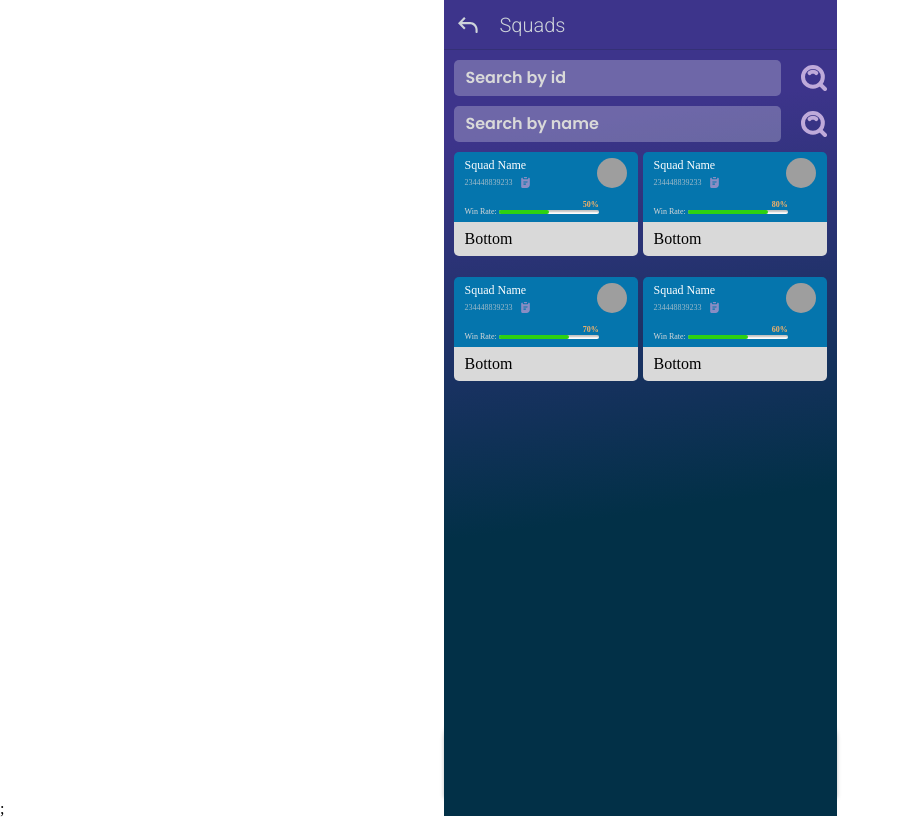
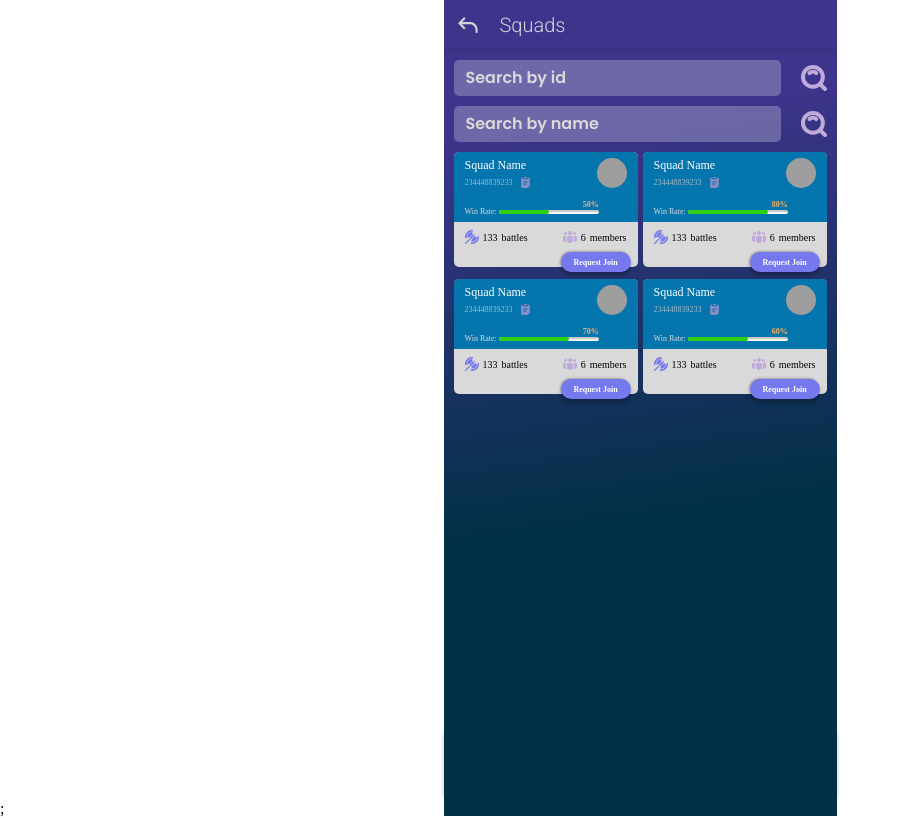
Before and after one commit to ZinMyoHtet1/ByOne-Frontend, a React (Vite) app: page /squads in a window 1280 px wide. Shown: the whole page, without its empty margins (0-902 px from the left). Built offline with nearby package versions, Linux system fonts and the light colour scheme; grey boxes are pictures that could not be loaded.

Commit message:
updated search squad card

```diff
--- a/src/components/SearchSquadCard/SearchSquadCard.jsx
+++ b/src/components/SearchSquadCard/SearchSquadCard.jsx
@@ -1,7 +1,7 @@
 /* eslint-disable react/prop-types */
 import "./searchsquadcard.css";
 
-import { clipboardIcon } from "../../assets";
+import { battleAxeIcon, clipboardIcon, memberIcon } from "../../assets";
 import WinrateBar from "../WinrateBar/WinrateBar";
 
 const SearchSquadCard = ({ winrate }) => {
@@ -31,7 +31,19 @@ const SearchSquadCard = ({ winrate }) => {
 
         <WinrateBar winrate={winrate} />
       </div>
-      <div className="bottom-container">Bottom</div>
+      <div className="bottom-container">
+        <div className="battle-item">
+          <img src={battleAxeIcon} alt="battle-axe-icon" />
+          <span className="battle-number">133</span>
+          <span className="label">battles</span>
+        </div>
+        <div className="member-item">
+          <img src={memberIcon} alt="member-icon" />
+          <span className="member-number">6</span>
+          <span className="label">members</span>
+        </div>
+      </div>
+      <div className="request-btn btn">Request Join</div>
     </div>
   );
 };
--- a/src/components/SearchSquadCard/searchsquadcard.css
+++ b/src/components/SearchSquadCard/searchsquadcard.css
@@ -1,6 +1,9 @@
 .search-squad-card {
+  position: relative;
   border-radius: 5px;
-  height: 120px;
+  height: 115px;
+  background-color: var(--light-gray-color);
+  box-shadow: rgba(0, 0, 0, 0.25);
 }
 
 .search-squad-card .top-container {
@@ -54,7 +57,35 @@
 }
 
 .search-squad-card .bottom-container {
-  background-color: var(--light-gray-color);
+  display: flex;
+  /* height: 100%; */
   padding: 8px 11px;
   border-radius: 0 0 5px 5px;
+  justify-content: space-between;
 }
+
+.search-squad-card .bottom-container div {
+  font-size: 10px;
+  font-weight: 400;
+  display: flex;
+  align-items: center;
+  justify-content: flex-start;
+  gap: 4px;
+}
+
+.search-squad-card .request-btn {
+  position: absolute;
+  bottom: -5px;
+  right: 7px;
+  display: flex;
+  width: 70px;
+  height: 20px;
+  font-size: 8px;
+  font-weight: 600;
+  border-radius: 10px;
+  background-color: var(--blue-color);
+  align-items: center;
+  justify-content: center;
+  color: #fff;
+  box-shadow: 0 4px 4px rgba(0, 0, 0, 0.25), -1px -1px 2px rgba(0, 0, 0, 0.25);
+}
--- a/src/index.css
+++ b/src/index.css
@@ -22,13 +22,13 @@
   --gray-purple-color: #474973;
   --green-color: #2dd112;
   --red-color: #ff3030;
-  --gray-blue-color: #a0bbc9;
   --dark-cyan-color: #023047;
   --cyan-color: #0575ad;
   --gray-blue-color: #a0bbc9;
   --dark-blue-color: #1b263b;
   --light-gray-color: #d9d9d9;
   --black-color: #0d1b2a;
+  --blue-color: #7678ed;
 }
 
 div,
--- a/src/pages/Squads/squads.css
+++ b/src/pages/Squads/squads.css
@@ -27,5 +27,5 @@
   padding: 10px;
   display: grid;
   grid-template-columns: repeat(2, 1fr);
-  gap: 5px;
+  gap: 12px 5px;
 }
```
